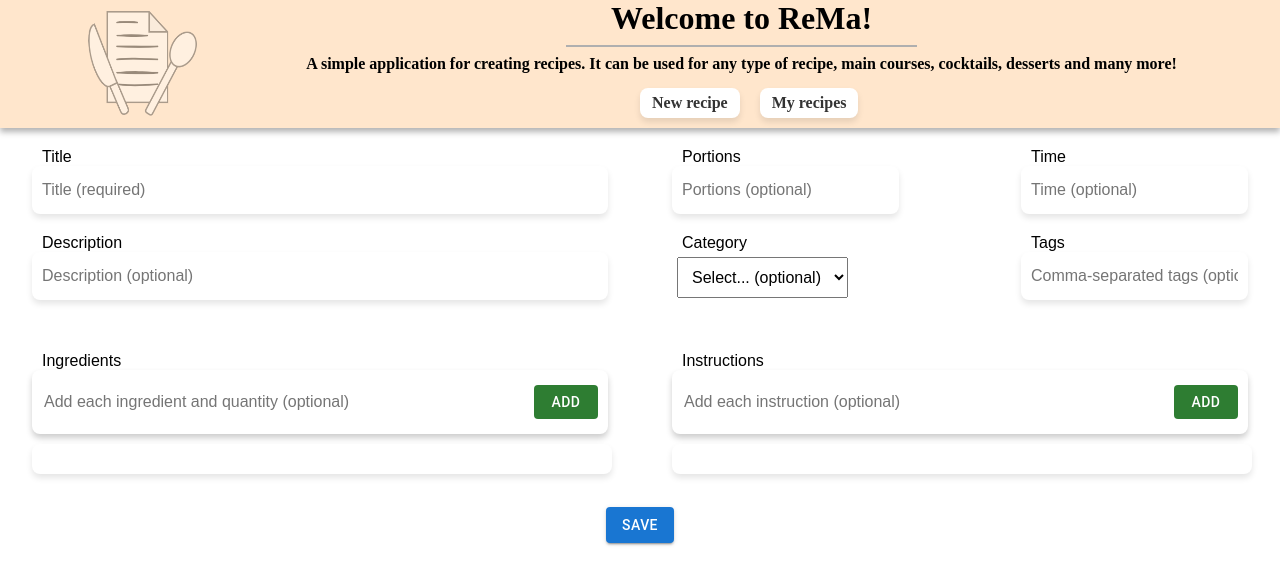
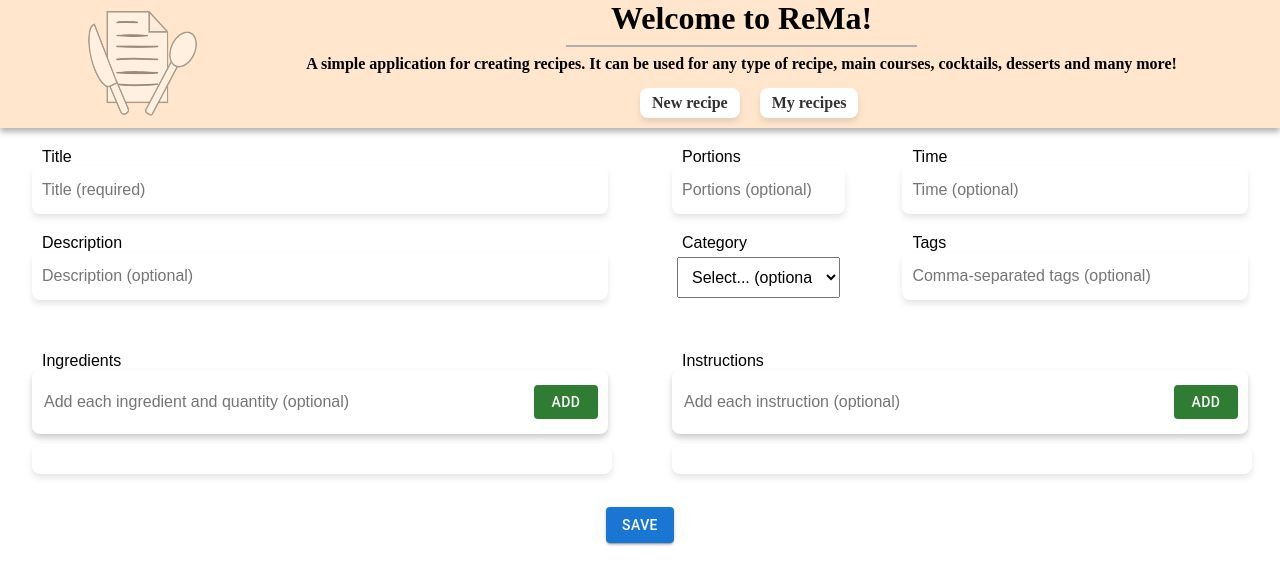
Before and after one commit to ktzanak/rema, a React (Vite) app in the folder rema-frontend/: page /add in a window 1280 px wide. Shown: the top 584 px of the page. Built offline with nearby package versions, Linux system fonts and the light colour scheme.

Commit message:
the new css of recipeInfo component

```diff
--- a/rema-frontend/src/css/recipeinfo.module.css
+++ b/rema-frontend/src/css/recipeinfo.module.css
@@ -16,6 +16,13 @@
 .inputcontainer {
   display: flex;
   justify-content: space-around;
+}
+.recipeinfocolleft {
+  /* I have to create two types one 30% and one 60% for left and right */
+  width: 30%;
+}
+.recipeinfocolright {
+  width: 60%;
 }
 .recipeinfocol {
   width: 45%;
```
